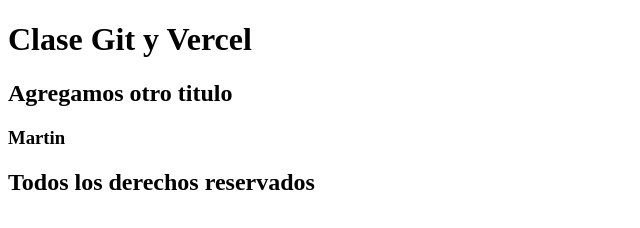
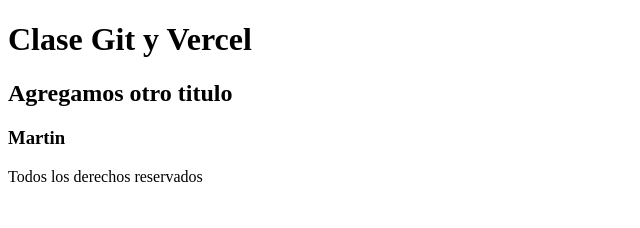
Before and after one commit to MartinM53/git-branches, a plain HTML site: page index.html in a window 1280 px wide. Shown: the whole page, without its empty margins (0-640 px from the left). Drawn offline with Linux system fonts and the light colour scheme.

Commit message:
cambio titulo

```diff
--- a/index.html
+++ b/index.html
@@ -12,7 +12,7 @@
     <h3>Martin</h3>
 
     <footer>
-        <h2>Todos los derechos reservados</h2>
+        <p>Todos los derechos reservados</p>
     </footer>
 </body>
 </html>
```
